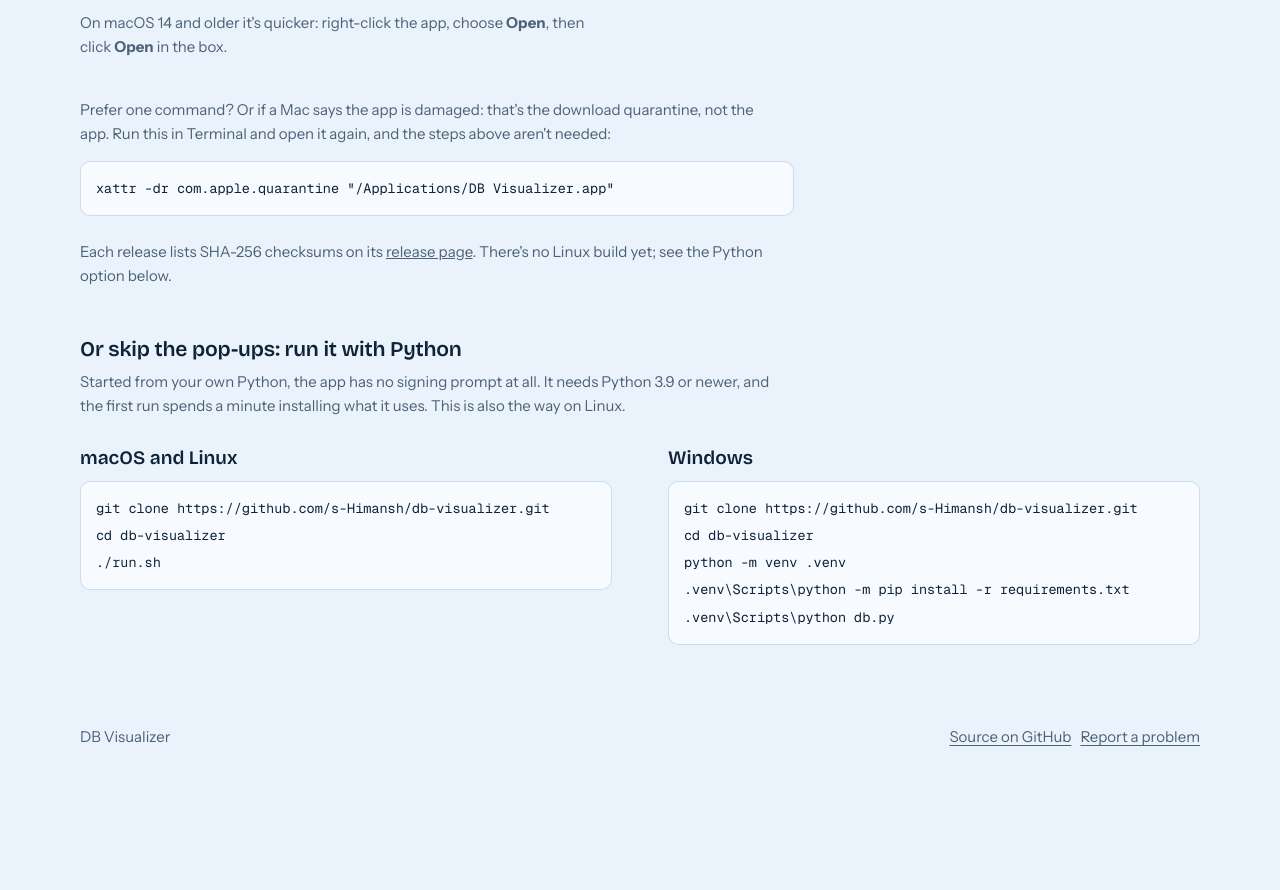
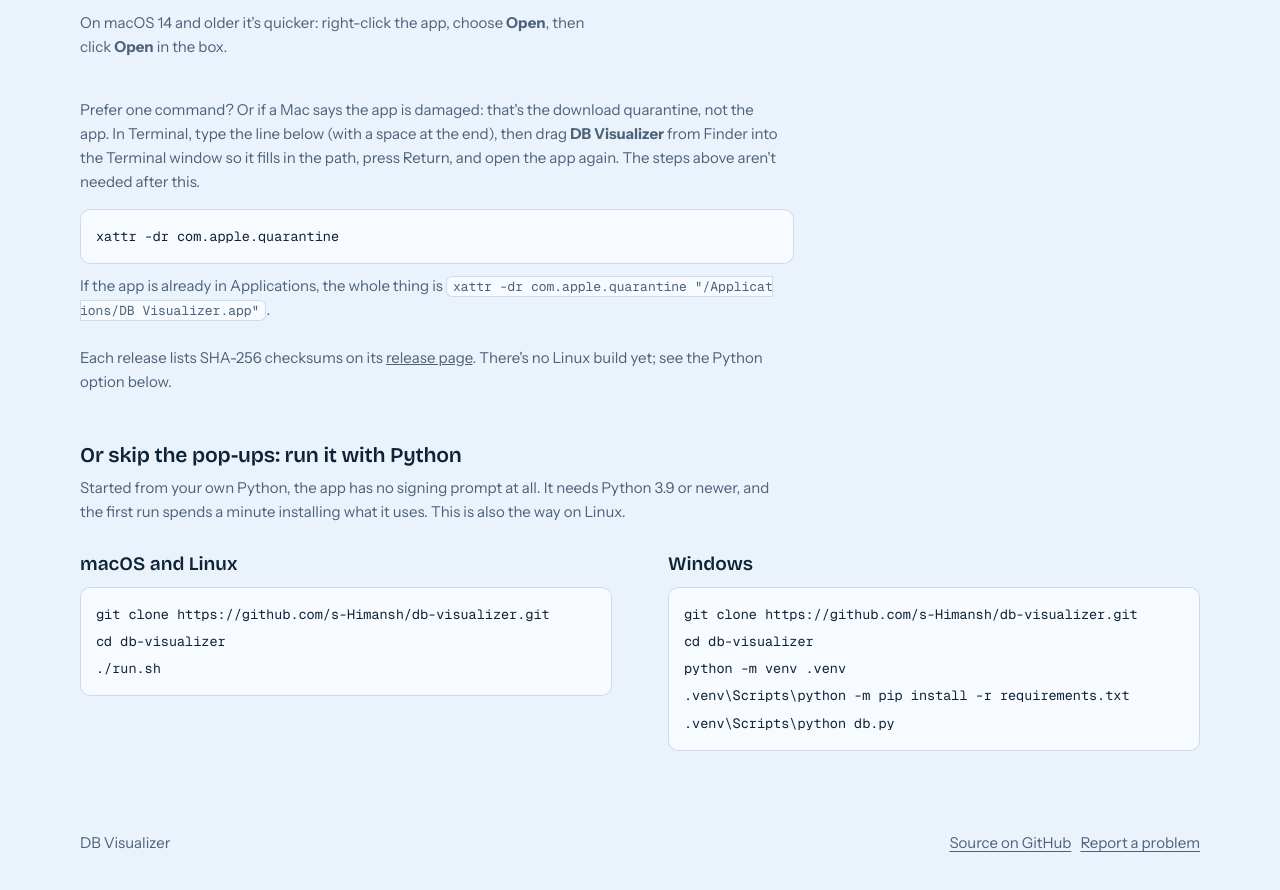
Before and after one commit to s-Himansh/db-visualizer, a plain HTML site: page site/index.html in a window 1280 px wide. Shown: the part 5380-6270 px from the top of the page. Before the commit the page ends 6185 px from the top, so only its background shows below. Drawn offline with Linux system fonts and the light colour scheme; no server answers.

Commit message:
Page: the quarantine command works wherever the app is (drag it into Terminal)

```diff
--- a/site/index.html
+++ b/site/index.html
@@ -152,8 +152,9 @@
         </ol>
       </div>
     </div>
-    <p class="fine">Prefer one command? Or if a Mac says the app is damaged: that's the download quarantine, not the app. Run this in Terminal and open it again, and the steps above aren't needed:</p>
-    <pre class="narrow"><code>xattr -dr com.apple.quarantine "/Applications/DB Visualizer.app"</code></pre>
+    <p class="fine">Prefer one command? Or if a Mac says the app is damaged: that's the download quarantine, not the app. In Terminal, type the line below (with a space at the end), then drag <b>DB Visualizer</b> from Finder into the Terminal window so it fills in the path, press Return, and open the app again. The steps above aren't needed after this.</p>
+    <pre class="narrow"><code>xattr -dr com.apple.quarantine </code></pre>
+    <p class="fine" style="margin-top: 10px">If the app is already in Applications, the whole thing is <code>xattr -dr com.apple.quarantine "/Applications/DB Visualizer.app"</code>.</p>
     <p class="fine">Each release lists SHA-256 checksums on its <a href="https://github.com/s-Himansh/db-visualizer/releases/latest">release page</a>. There's no Linux build yet; see the Python option below.</p>
 
     <h3 class="sub" id="source">Or skip the pop-ups: run it with Python</h3>
```
